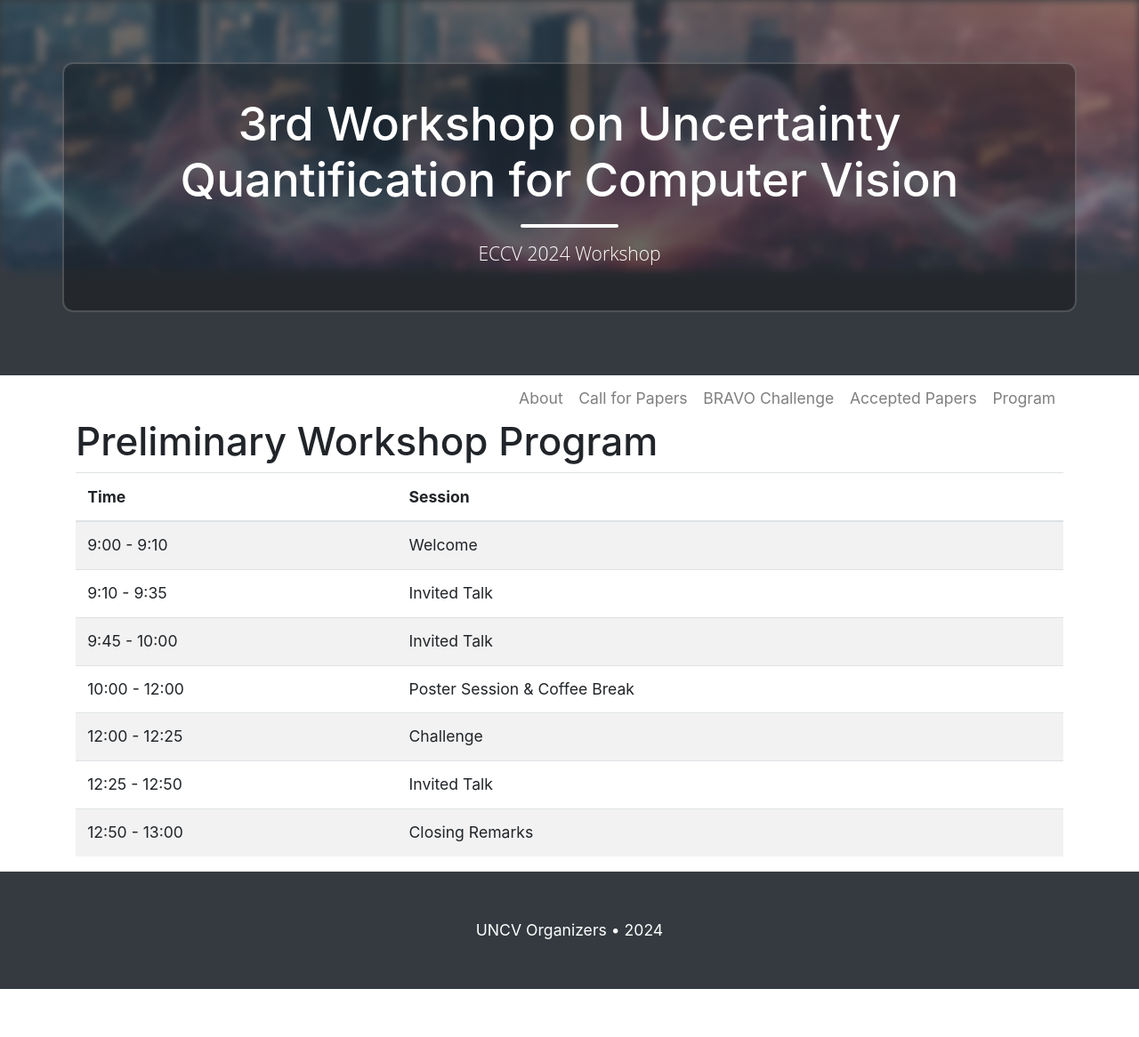
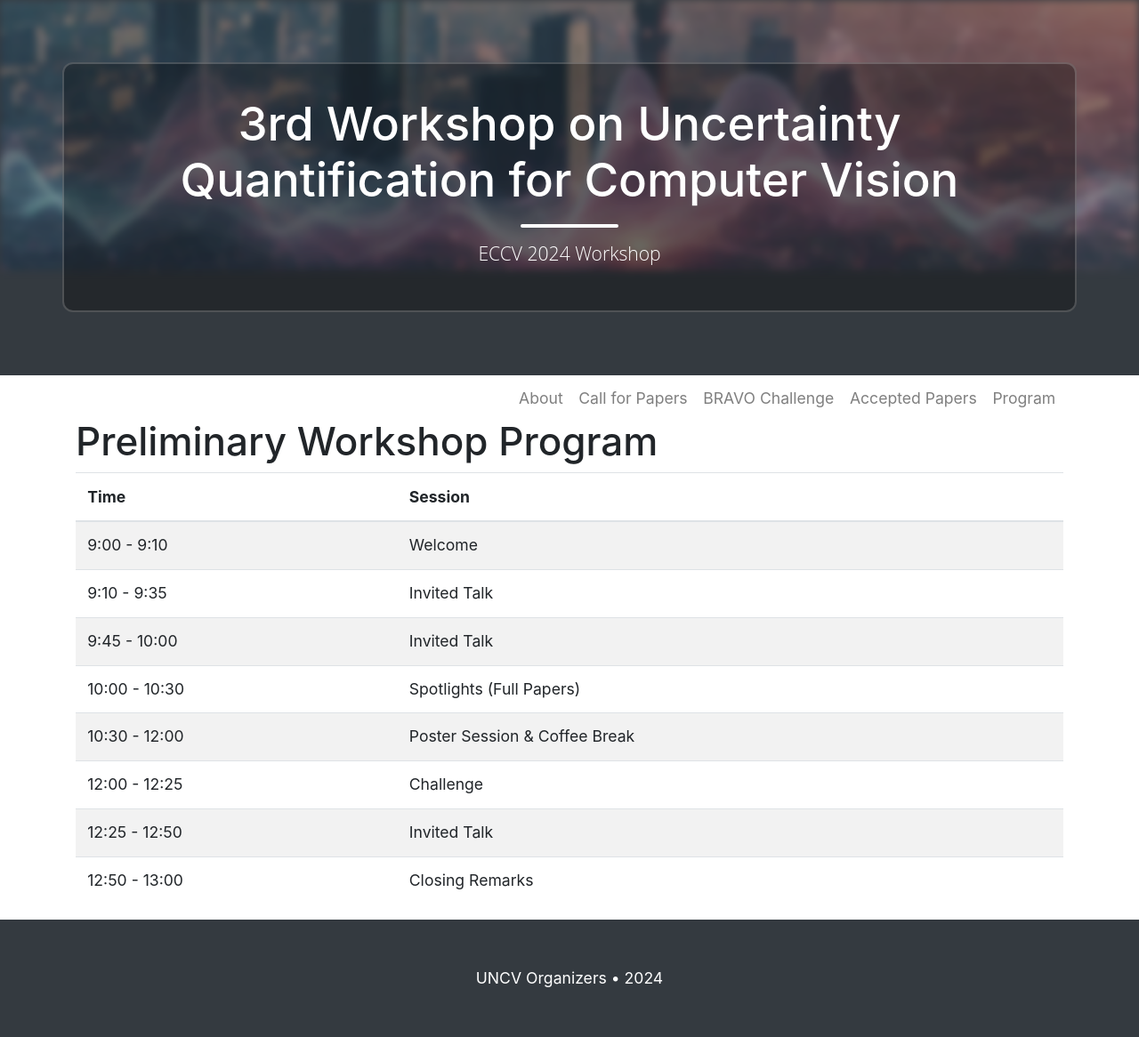
Before and after one commit to Uncertainty-CV/2024, a Jekyll site: the page built from _pages/program.md, in a window 1280 px wide. Shown: the whole page at 89% size. Built offline with Jekyll 4.4.1, drawn with Linux system fonts in a browser that asks for light colours; before the commit the page ends 1112 px from its top, so only the background shows below that.

Commit message:
added spotlights

```diff
--- a/_pages/program.md
+++ b/_pages/program.md
@@ -27,7 +27,11 @@
         <td>Invited Talk</td>
     </tr>
     <tr>
-        <td>10:00 - 12:00</td>
+        <td>10:00 - 10:30</td>
+        <td>Spotlights (Full Papers)</td>
+    </tr>
+    <tr>
+        <td>10:30 - 12:00</td>
         <td>Poster Session & Coffee Break</td>
     </tr>
     <tr>
```
